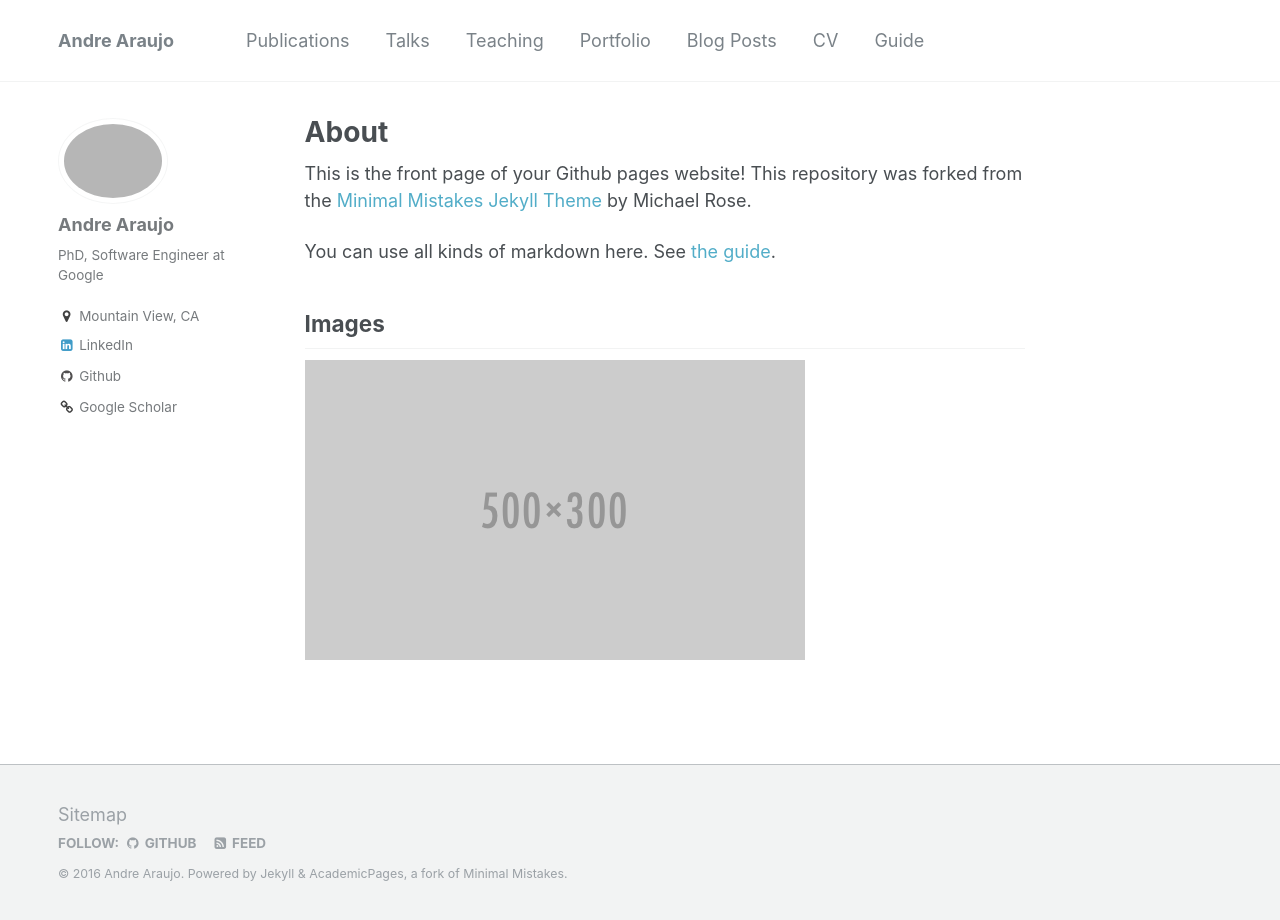
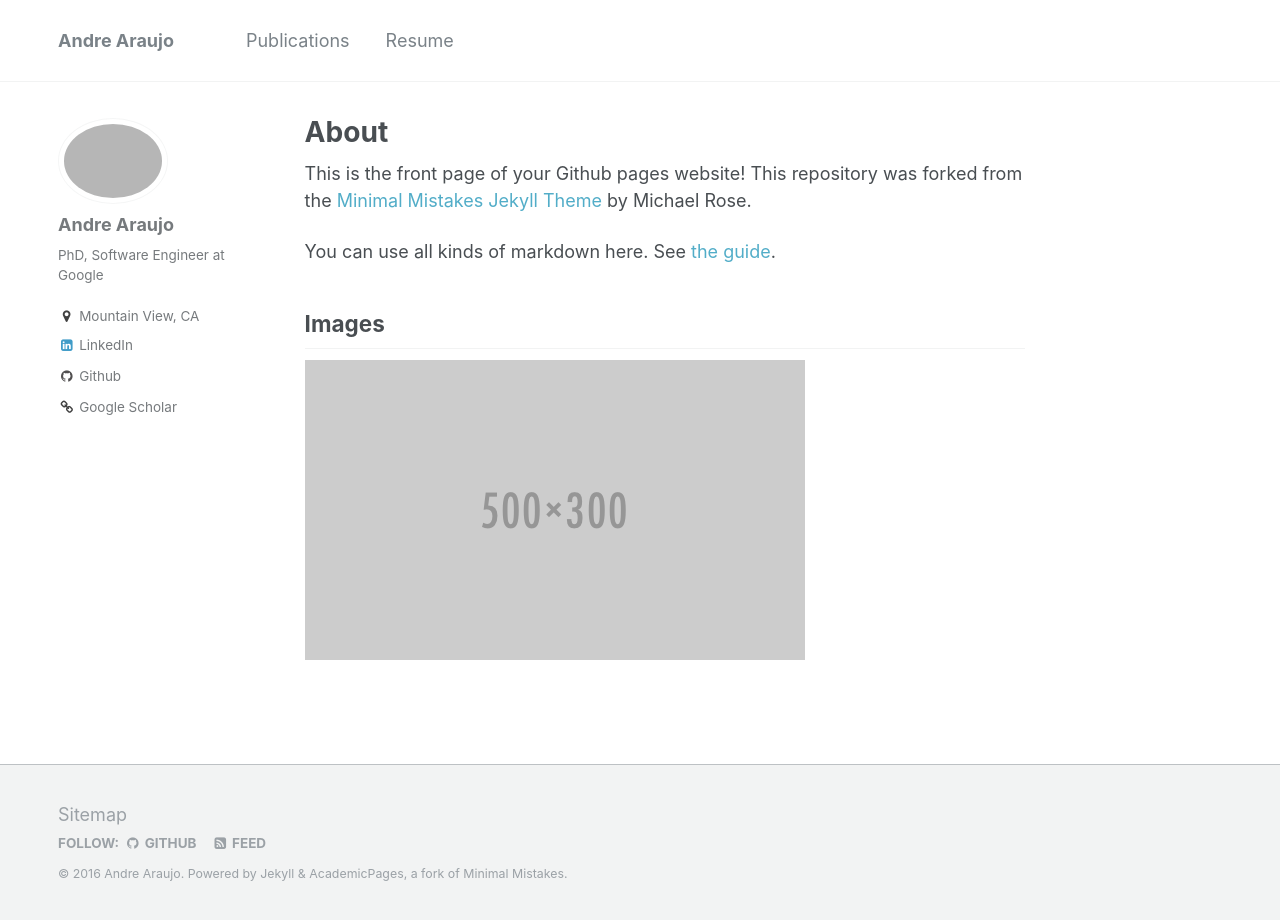
Before and after one commit to andrefaraujo/andrefaraujo.github.io, a Jekyll site: the page built from _pages/about.md, in a window 1280 px wide. Built offline with Jekyll 4.4.1, drawn with Linux system fonts in a browser that asks for light colours; part of the change alters nothing that is shown.

Commit message:
Updated navigation file

```diff
--- a/_data/navigation.yml
+++ b/_data/navigation.yml
@@ -3,20 +3,20 @@ main:
   - title: "Publications"
     url: /publications/
 
-  - title: "Talks"
-    url: /talks/
+  # - title: "Talks"
+  #   url: /talks/
 
-  - title: "Teaching"
-    url: /teaching/
+  # - title: "Teaching"
+  #   url: /teaching/
 
-  - title: "Portfolio"
-    url: /portfolio/
+  # - title: "Portfolio"
+  #   url: /portfolio/
 
-  - title: "Blog Posts"
-    url: /year-archive/
+  # - title: "Blog Posts"
+  #   url: /year-archive/
 
-  - title: "CV"
-    url: /cv/
+  - title: "Resume"
+    url: /resume/
 
-  - title: "Guide"
-    url: /markdown/
+  # - title: "Guide"
+  #   url: /markdown/
```
